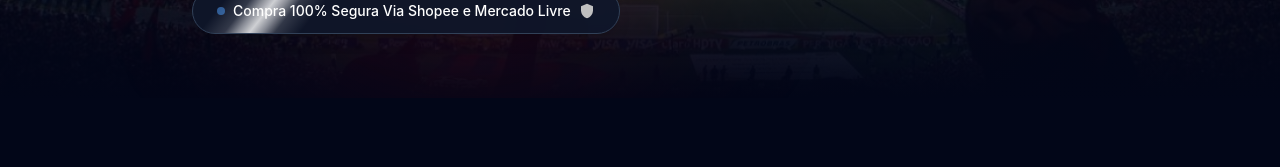
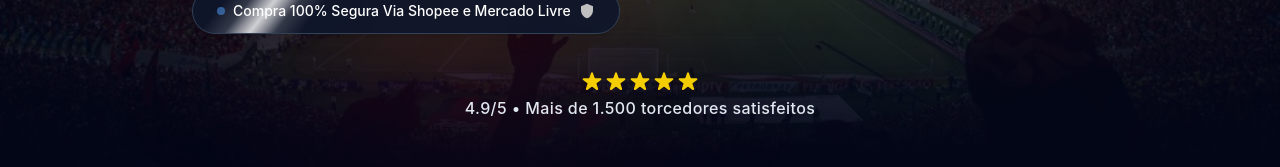
Before and after one commit to fernanluas-svg/MengudoStore, a React (Vite) app: page / in a window 1280 px wide. Shown: the part 449-616 px from the top of the page. Built offline with nearby package versions, Linux system fonts and the light colour scheme.

Commit message:
Adiciona bloco de prova social com estrelas e avaliação na Hero Section

```diff
--- a/src/MengudoStore.jsx
+++ b/src/MengudoStore.jsx
@@ -364,6 +364,20 @@ export default function Mengudostore() {
         .security-badge:hover .security-badge-icon {
           animation: pulseShield 1s infinite ease-in-out;
         }
+        .social-proof {
+          color: #FFD700;
+          animation: fade-in-up 0.9s ease-out 0.7s both;
+        }
+        .social-proof p {
+          color: #e2e8f0;
+        }
+        .social-proof-star {
+          animation: starGlow 4s ease-in-out infinite;
+        }
+        @keyframes starGlow {
+          0%, 100% { opacity: 0.9; text-shadow: 0 0 5px rgba(255,215,0,0.2); }
+          50% { opacity: 1; text-shadow: 0 0 10px rgba(255,215,0,0.45); }
+        }
       `}</style>
 
       {/* ========================================= */}
@@ -453,6 +467,25 @@ export default function Mengudostore() {
               </svg>
             </span>
           </button>
+
+          {/* Prova Social */}
+          <div className="social-proof self-center mt-6 flex flex-col items-center gap-1.5">
+            <div className="flex items-center gap-1">
+              {[0, 1, 2, 3, 4].map((i) => (
+                <svg
+                  key={i}
+                  className="social-proof-star w-5 h-5"
+                  fill="currentColor"
+                  viewBox="0 0 20 20"
+                >
+                  <path d="M9.049 2.927c.3-.921 1.603-.921 1.902 0l1.519 4.674a1 1 0 00.95.69h4.915c.969 0 1.371 1.24.588 1.81l-3.976 2.888a1 1 0 00-.363 1.118l1.518 4.674c.3.922-.755 1.688-1.538 1.118l-3.976-2.888a1 1 0 00-1.176 0l-3.976 2.888c-.783.57-1.838-.196-1.538-1.118l1.518-4.674a1 1 0 00-.363-1.118l-3.976-2.888c-.783-.57-.38-1.81.588-1.81h4.914a1 1 0 00.951-.69l1.519-4.674z" />
+                </svg>
+              ))}
+            </div>
+            <p className="text-sm sm:text-base text-slate-200 font-medium tracking-wide">
+              4.9/5 • Mais de 1.500 torcedores satisfeitos
+            </p>
+          </div>
         </div>
 
       </div>
```
